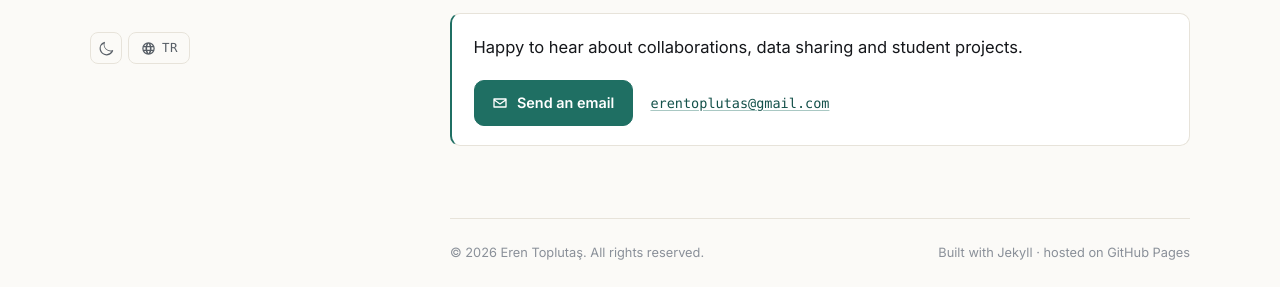
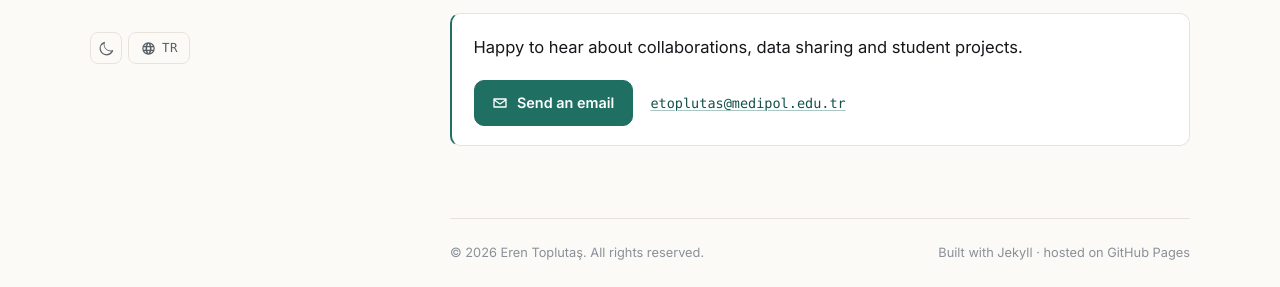
Before and after one commit to erentoplutas/erentoplutas.github.io, a Jekyll site: the page built from index.html, in a window 1280 px wide and 900 px high, scrolled down 1846 px. Shown: the part 573-860 px from the top of the window. Built offline with Jekyll 4.4.1, drawn with Linux system fonts in a browser that asks for light colours.

Commit message:
Add files via upload

```diff
--- a/_data/misc.yml
+++ b/_data/misc.yml
@@ -41,4 +41,4 @@ blocks:
       tr: "EEG, mikrodurum analizi ya da nöromodülasyona ilgi duyan bir tıp veya lisansüstü öğrencisiyseniz, çalışmak istediğiniz konuyu kısaca yazarak bana ulaşabilirsiniz."
     links:
       - label: { en: "Email", tr: "E-posta" }
-        url: "mailto:erentoplutas@gmail.com"
+        url: "mailto:etoplutas@medipol.edu.tr"
--- a/_data/social.yml
+++ b/_data/social.yml
@@ -12,7 +12,7 @@
 
 - name: "E-posta / Email"
   icon: "mail"
-  url: "mailto:erentoplutas@gmail.com"
+  url: "mailto:etoplutas@medipol.edu.tr"
 
 - name: "ORCID"
   icon: "orcid"
```
